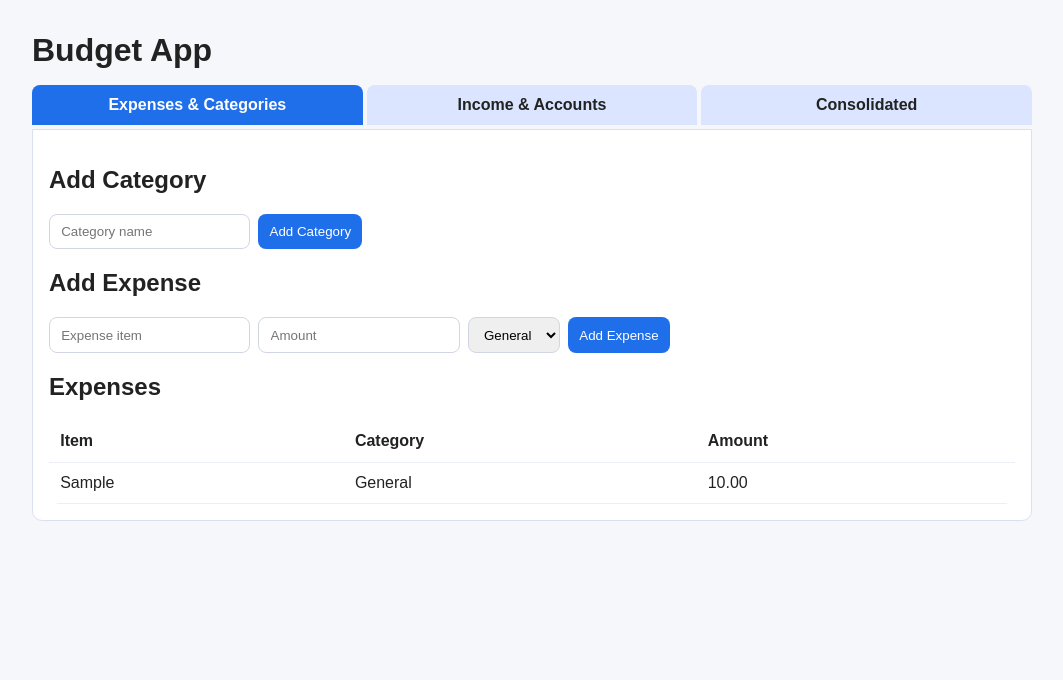
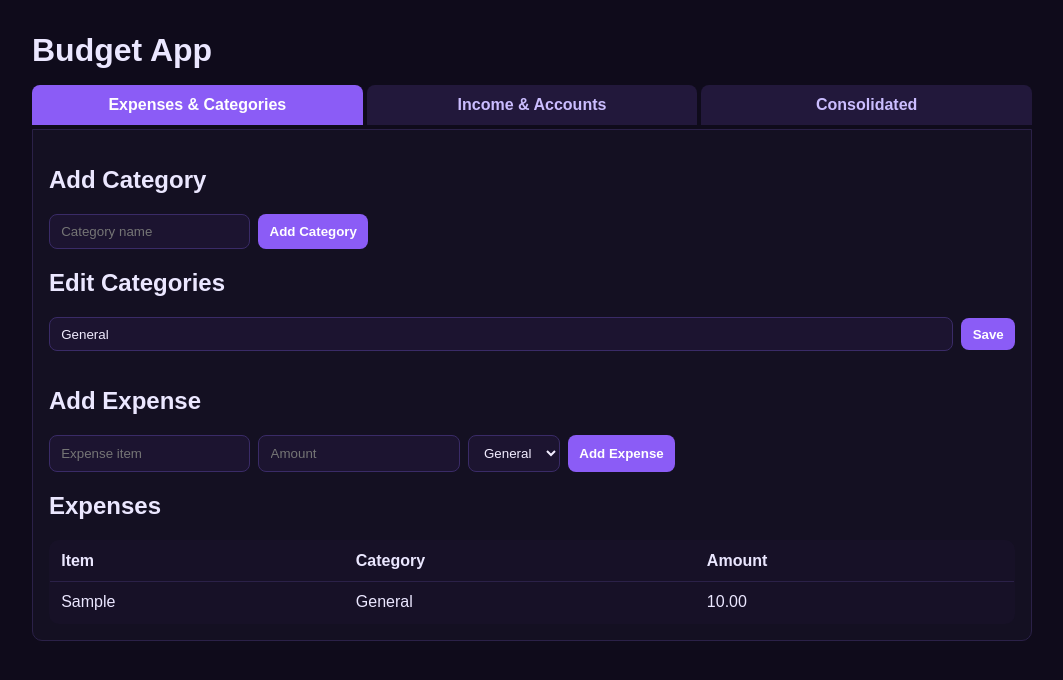
Before and after one commit to flymperis/Vibe-Budgeting, a Flask app: page / in a window 1280 px wide. Shown: the top 680 px of the page, without its empty margins (108-1171 px from the left). Run offline with Flask 3, Linux system fonts and the light colour scheme; data comes from the database, SQL or seed files in the repository; tables that the repository leaves empty hold one stand-in row (values such as "Sample post").

Commit message:
Add category/account editing and dark purple theme

```diff
--- a/app.py
+++ b/app.py
@@ -118,6 +118,17 @@ def add_category():
     return redirect(url_for("index"))
 
 
+@app.route("/categories/<int:category_id>/edit", methods=["POST"])
+def edit_category(category_id):
+    name = request.form.get("name", "").strip()
+    if name:
+        conn = get_connection()
+        conn.execute("UPDATE categories SET name = ? WHERE id = ?", (name, category_id))
+        conn.commit()
+        conn.close()
+    return redirect(url_for("index"))
+
+
 @app.route("/expenses/add", methods=["POST"])
 def add_expense():
     item = request.form.get("item", "").strip()
@@ -151,6 +162,21 @@ def add_account():
     return redirect(url_for("index"))
 
 
+@app.route("/accounts/<int:account_id>/edit", methods=["POST"])
+def edit_account(account_id):
+    name = request.form.get("name", "").strip()
+    opening_balance = request.form.get("opening_balance", "0").strip()
+    if name:
+        conn = get_connection()
+        conn.execute(
+            "UPDATE accounts SET name = ?, opening_balance = ? WHERE id = ?",
+            (name, float(opening_balance), account_id),
+        )
+        conn.commit()
+        conn.close()
+    return redirect(url_for("index"))
+
+
 @app.route("/income/add", methods=["POST"])
 def add_income():
     source = request.form.get("source", "").strip()
--- a/static/styles.css
+++ b/static/styles.css
@@ -1,8 +1,8 @@
 body {
     font-family: Arial, sans-serif;
     margin: 0;
-    background: #f6f7fb;
-    color: #222;
+    background: #0f0b1b;
+    color: #ebe7ff;
 }
 
 .container {
@@ -29,32 +29,36 @@ form {
 input, select, button {
     padding: 0.55rem 0.7rem;
     border-radius: 8px;
-    border: 1px solid #d2d6e2;
+    border: 1px solid #3a2b67;
+    background: #1c1430;
+    color: #f2edff;
 }
 
 button {
-    background: #1f6feb;
+    background: #8b5cf6;
     color: #fff;
     border: 0;
     cursor: pointer;
+    font-weight: 600;
 }
 
 button:hover {
-    background: #185bcc;
+    background: #7c3aed;
 }
 
 table {
     width: 100%;
     border-collapse: collapse;
-    background: white;
+    background: #171127;
     border-radius: 10px;
     overflow: hidden;
+    border: 1px solid #2b2148;
 }
 
 th, td {
     text-align: left;
     padding: 0.7rem;
-    border-bottom: 1px solid #eceef5;
+    border-bottom: 1px solid #2b2148;
 }
 
 .tabs {
@@ -68,27 +72,28 @@ th, td {
 }
 
 .tabs label {
-    background: #dbe5ff;
+    background: #22183b;
     padding: 0.7rem;
     text-align: center;
     border-radius: 8px 8px 0 0;
     font-weight: 600;
     cursor: pointer;
+    color: #cbbdff;
 }
 
 .tabs .tab-content {
     display: none;
     grid-column: 1 / -1;
-    background: white;
+    background: #141022;
     padding: 1rem;
     border-radius: 0 0 10px 10px;
-    border: 1px solid #dbe0ef;
+    border: 1px solid #2b2148;
 }
 
 #tab-expenses:checked ~ label[for="tab-expenses"],
 #tab-income:checked ~ label[for="tab-income"],
 #tab-summary:checked ~ label[for="tab-summary"] {
-    background: #1f6feb;
+    background: #8b5cf6;
     color: #fff;
 }
 
@@ -105,17 +110,40 @@ th, td {
 }
 
 .card {
-    background: #f4f7ff;
-    border: 1px solid #dae4ff;
+    background: #1a1230;
+    border: 1px solid #3a2b67;
     border-radius: 8px;
     padding: 0.8rem;
 }
 
 .card p {
     margin: 0;
-    color: #4f5c7a;
+    color: #b8a8ef;
 }
 
 .card strong {
     font-size: 1.2rem;
+    color: #ede9fe;
 }
+
+.inline-form {
+    display: flex;
+    flex-wrap: wrap;
+    gap: 0.5rem;
+    align-items: center;
+}
+
+.inline-form input[type="text"] {
+    min-width: 220px;
+    flex: 1 1 220px;
+}
+
+.list-stack {
+    display: grid;
+    gap: 0.5rem;
+    margin-bottom: 1rem;
+}
+
+.muted {
+    color: #9d90cb;
+}
--- a/templates/index.html
+++ b/templates/index.html
@@ -26,6 +26,18 @@
                     <input name="name" placeholder="Category name" required>
                     <button type="submit">Add Category</button>
                 </form>
+
+                <h2>Edit Categories</h2>
+                <div class="list-stack">
+                    {% for category in categories %}
+                        <form action="/categories/{{ category.id }}/edit" class="inline-form" method="post">
+                            <input name="name" required type="text" value="{{ category.name }}">
+                            <button type="submit">Save</button>
+                        </form>
+                    {% else %}
+                        <p class="muted">No categories yet.</p>
+                    {% endfor %}
+                </div>
 
                 <h2>Add Expense</h2>
                 <form action="/expenses/add" method="post">
@@ -65,6 +77,19 @@
                     <input min="0" name="opening_balance" placeholder="Opening balance" required step="0.01" type="number">
                     <button type="submit">Add Account</button>
                 </form>
+
+                <h2>Edit Accounts</h2>
+                <div class="list-stack">
+                    {% for account in accounts %}
+                        <form action="/accounts/{{ account.id }}/edit" class="inline-form" method="post">
+                            <input name="name" required type="text" value="{{ account.name }}">
+                            <input min="0" name="opening_balance" required step="0.01" type="number" value="{{ account.opening_balance }}">
+                            <button type="submit">Save</button>
+                        </form>
+                    {% else %}
+                        <p class="muted">No accounts yet.</p>
+                    {% endfor %}
+                </div>
 
                 <h2>Add Income Entry</h2>
                 <form action="/income/add" method="post">
```
